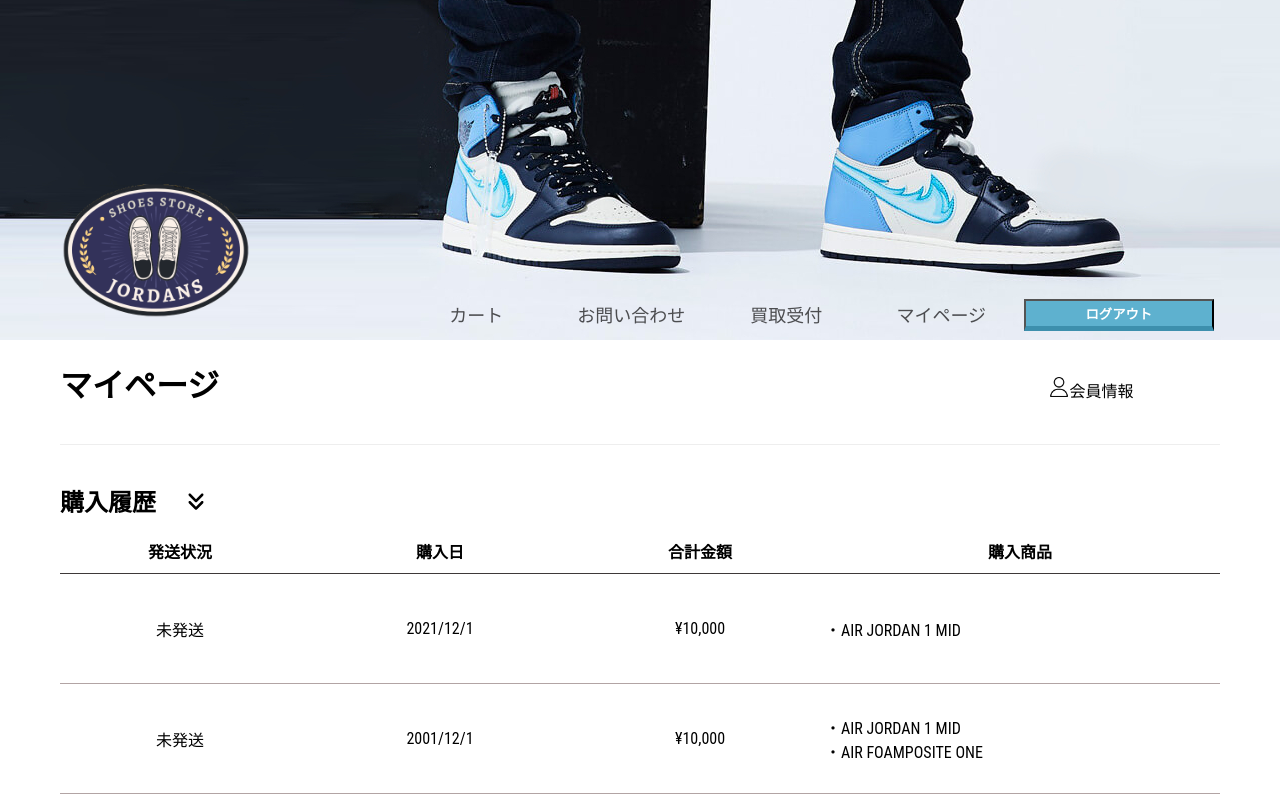
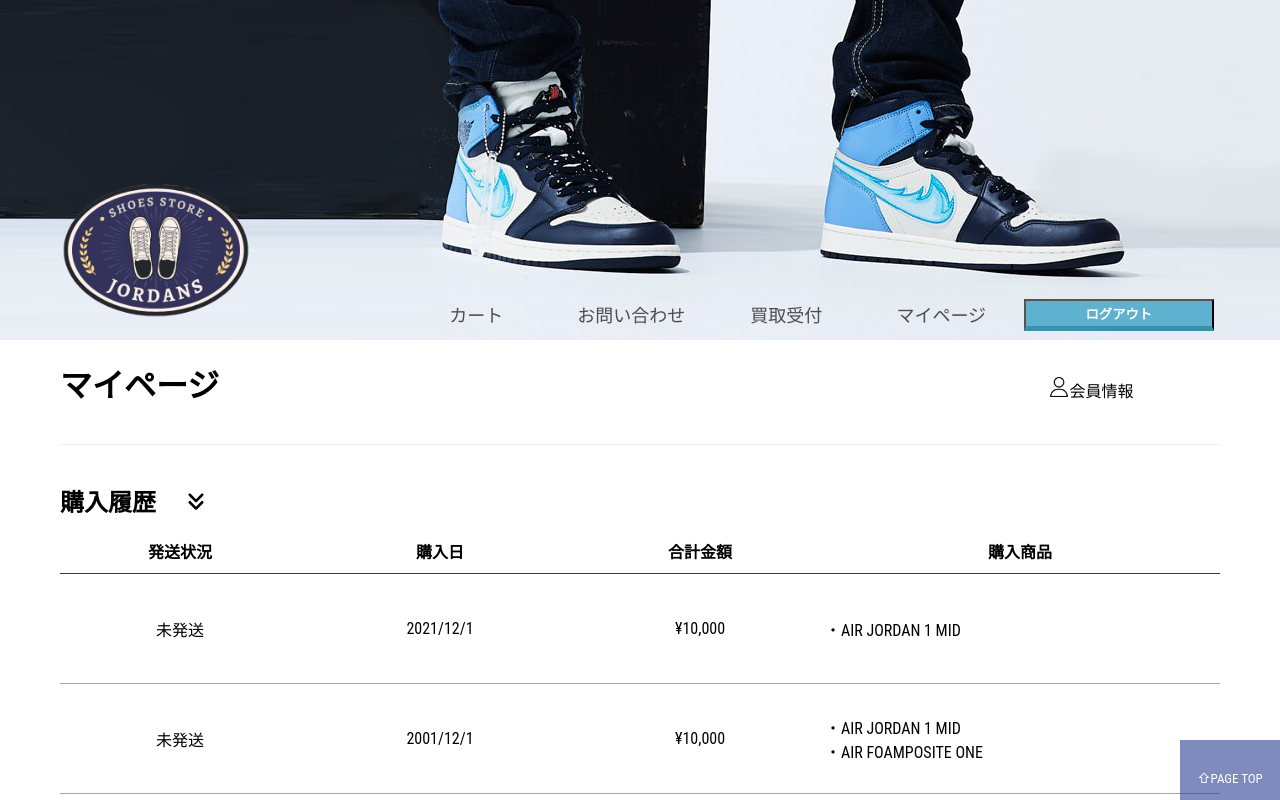
Before and after one commit to tomawatanabe/nextjs_demo, a Next.js app: page /mypage in a window 1280 px wide. Shown: the top 800 px of the page. Built offline with nearby package versions, Linux system fonts and the light colour scheme; data requests are answered from the project's data file.

Commit message:
ページトップを実装

```diff
--- a/components/itemList.tsx
+++ b/components/itemList.tsx
@@ -23,6 +23,7 @@
                   src={`/${stock.image1}`}
                   alt="item"
                   layout="fill"
+                  sizes="(max-width: 1170px) 25vw"
                   className={styles.image}
                 />
               </div>
--- /dev/null
+++ b/components/pageTop.tsx
@@ -0,0 +1,7 @@
+export default function PageTop() {
+  return (
+    <div className="pageTop">
+      <a href="#" className="pageTopa"></a>
+    </div>
+  );
+}
--- a/pages/[id].tsx
+++ b/pages/[id].tsx
@@ -5,6 +5,7 @@
 import Header from "../components/Header";
 import { Stock } from "../types";
 import ToggleFavButton from "../components/ToggleFavButton";
+import PageTop from "../components/pageTop";
 
 export const getStaticPaths = async () => {
   const res = await fetch("http://localhost:8000/stock");
@@ -110,6 +111,7 @@
           <p className="explanation">{stock.item.description}</p>
         </div>
       </div>
+      <PageTop />
       <Footer />
     </div>
   );
--- a/pages/contact/index.tsx
+++ b/pages/contact/index.tsx
@@ -6,6 +6,7 @@
 import Footer from "../../components/Footer";
 import Link from "next/link";
 import styles from "../../styles/purchase.module.css";
+import PageTop from "../../components/pageTop";
 
 const Contact = () => {
   const router = useRouter();
@@ -18,7 +19,6 @@
 
   return (
     <div className="wrapper">
-
       <Header />
       <FormProvider {...methods}>
         {isConfirm ? (
@@ -35,6 +35,7 @@
       <Link href="/" className={styles.link}>
         トップページへ
       </Link>
+      <PageTop />
       <Footer />
     </div>
   );
--- a/pages/index.tsx
+++ b/pages/index.tsx
@@ -8,6 +8,7 @@
 import SettlementHistory from "../components/SettlementHistory";
 import Footer from "../components/Footer";
 import { useCookie } from "../components/useCookie";
+import PageTop from "../components/pageTop";
 
 export default function Home() {
   const userID = useCookie();
@@ -87,6 +88,7 @@
         </div>
       </main>
       <Footer />
+      <PageTop />
     </div>
   );
 }
--- a/pages/mypage/index.tsx
+++ b/pages/mypage/index.tsx
@@ -8,6 +8,7 @@
 import SettlementHistory from "../../components/SettlementHistory";
 import styles from "../../styles/MyPage.module.css";
 import Image from "next/image";
+import PageTop from "../../components/pageTop";
 
 const MyPage = () => {
   return (
@@ -43,6 +44,7 @@
             <UsedItemList />
           </div>
         </div>
+        <PageTop />
         <Footer />
       </SignIn>
     </>
--- a/pages/mypage/userimfo/index.tsx
+++ b/pages/mypage/userimfo/index.tsx
@@ -107,9 +107,8 @@
         </div>
 
         <Link href="/mypage">マイページに戻る</Link>
-        <Link href="/mypage/userimfo/useredit">
-          会員情報を編集する
-        </Link>
+        <Link href="/mypage/userimfo/useredit">会員情報を編集する</Link>
+
         <Footer />
       </SignIn>
     </>
--- a/pages/purchase/index.tsx
+++ b/pages/purchase/index.tsx
@@ -8,6 +8,7 @@
 import Footer from "../../components/Footer";
 import Image from "next/image";
 import styles from "../../styles/purchase.module.css";
+import PageTop from "../../components/pageTop";
 
 const Purchase = () => {
   //inputに登録された画像のバイナリデータを保持するstate
@@ -109,6 +110,7 @@
       <Link href="/" className={styles.link}>
         トップページへ
       </Link>
+      <PageTop />
       <Footer />
     </div>
   );
--- a/styles/globals.css
+++ b/styles/globals.css
@@ -175,3 +175,48 @@
   background-color: rgb(154, 197, 212);
   border-bottom: 5px solid rgb(122, 165, 180);
 }
+
+/* pageTop */
+.pageTop {
+  width: 100px;
+  height: 60px;
+  position: fixed;
+  right: 0;
+  bottom: 0;
+  background: #2b3c92;
+  opacity: 0.6;
+}
+.pageTopa {
+  position: relative;
+  display: block;
+  width: 100px;
+  height: 60px;
+  text-decoration: none;
+}
+.pageTopa:before {
+  font-family: "Font Awesome 5 Free";
+  font-weight: 900;
+  font-size: 25px;
+  color: #fff;
+  position: absolute;
+  width: 25px;
+  height: 25px;
+  top: -25px;
+  bottom: 0;
+  right: 0;
+  left: 0;
+  margin: auto;
+  text-align: center;
+}
+.pageTopa:after {
+  content: "⇧PAGE TOP";
+  font-size: 13px;
+  color: #fff;
+  position: absolute;
+  top: 30px;
+  bottom: 0;
+  right: 0;
+  left: 0;
+  margin: auto;
+  text-align: center;
+}
--- a/styles/itemList.module.css
+++ b/styles/itemList.module.css
@@ -5,12 +5,13 @@
 
 .image {
   cursor: pointer;
+  position: relative;
 }
 
 .images {
   position: relative;
-  width: 140px;
-  height: 140px;
+  width: 12vw;
+  height: 12vw;
 }
 
 @media (max-width: 1170px) {
```
Also changed, not shown: data/db.json.
